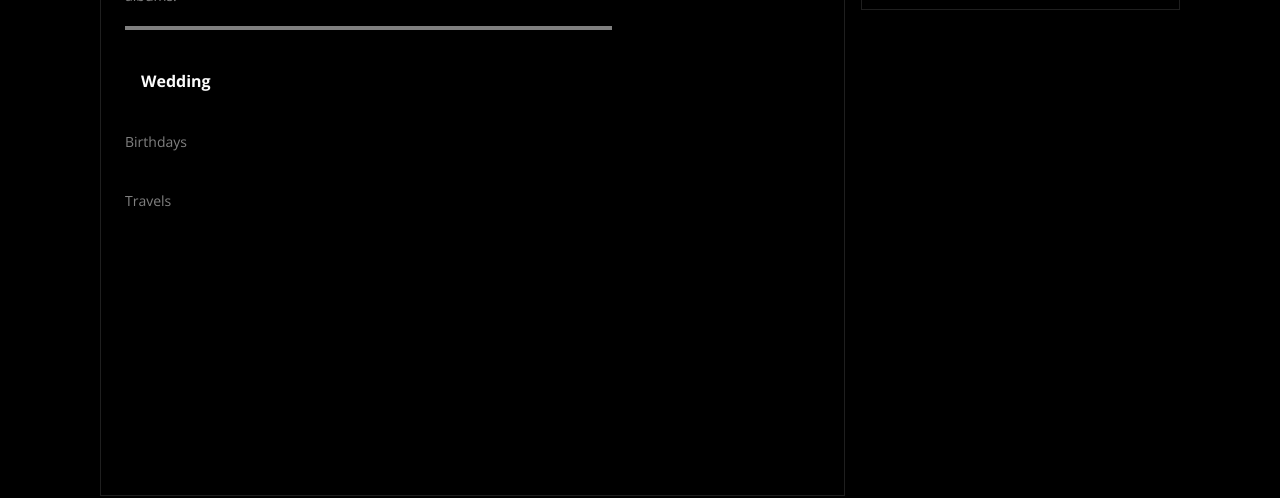
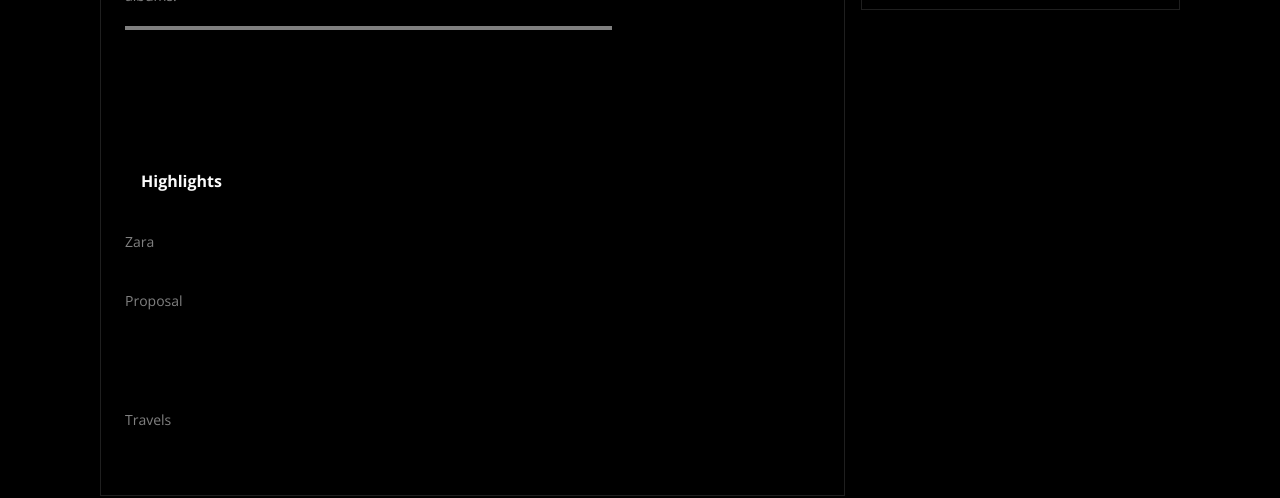
Before and after one commit to sarodcreator/Scarsarchive, a React (Create React App) app in the folder frontend/: page /gallery in a window 1280 px wide. Shown: the part 308-806 px from the top of the page. Built offline with nearby package versions, Linux system fonts and the light colour scheme.

Commit message:
Update menu.js

```diff
--- a/frontend/src/gallery/menu.js
+++ b/frontend/src/gallery/menu.js
@@ -28,11 +28,19 @@ import React, { useState } from 'react';
 import './index.css';
 
 const Menu = ({ setCategory }) => {
-  const [activeCategory, setActiveCategory] = useState('wedding'); // Default active category
+  const [activeCategory, setActiveCategory] = useState('birthday/highlight'); // Default active category
+  const [openMenus, setOpenMenus] = useState({
+    birthday: true, // Default open
+    wedding: false,
+  });
 
   const handleCategoryClick = (category) => {
     setCategory(category);
-    setActiveCategory(category); // Update active category
+    setActiveCategory(category);
+  };
+
+  const toggleMenu = (menu) => {
+    setOpenMenus((prev) => ({ ...prev, [menu]: !prev[menu] }));
   };
 
   return (
@@ -41,18 +49,72 @@ const Menu = ({ setCategory }) => {
       <p>Explore my portfolio featuring stunning photography, dynamic videography, and beautifully crafted albums.</p>
       <div className="divider"></div>
       <ul>
+        {/* Birthday Section */}
+        <li className="menu-heading" onClick={() => toggleMenu('birthday')}>
+          Birthdays {openMenus.birthday ? '▼' : '▶'}
+        </li>
+        {openMenus.birthday && (
+          <ul className="submenu">
+            <li
+              onClick={() => handleCategoryClick('birthday/highlight')}
+              className={`menu ${activeCategory === 'birthday/highlight' ? 'active' : ''}`}
+            >
+              Highlights
+            </li>
+            <li
+              onClick={() => handleCategoryClick('birthday/zara')}
+              className={`menu ${activeCategory === 'birthday/zara' ? 'active' : ''}`}
+            >
+              Zara
+            </li>
+          </ul>
+        )}
+
+        {/* Proposal Section */}
         <li
-          onClick={() => handleCategoryClick('wedding')}
-          className={`menu ${activeCategory === 'wedding' ? 'active' : ''}`}
+          onClick={() => handleCategoryClick('proposal')}
+          className={`menu ${activeCategory === 'proposal' ? 'active' : ''}`}
         >
-          Wedding
+          Proposal
         </li>
-        <li
-          onClick={() => handleCategoryClick('birthday')}
-          className={`menu ${activeCategory === 'birthday' ? 'active' : ''}`}
-        >
-          Birthdays
+
+        {/* Wedding Section */}
+        <li className="menu-heading" onClick={() => toggleMenu('wedding')}>
+          Wedding {openMenus.wedding ? '▼' : '▶'}
         </li>
+        {openMenus.wedding && (
+          <ul className="submenu">
+            <li className="menu-subheading">Traditional</li>
+            <ul className="submenu">
+              <li
+                onClick={() => handleCategoryClick('traditional/alex')}
+                className={`menu ${activeCategory === 'traditional/alex' ? 'active' : ''}`}
+              >
+                Alex
+              </li>
+              <li
+                onClick={() => handleCategoryClick('traditional/leila')}
+                className={`menu ${activeCategory === 'traditional/leila' ? 'active' : ''}`}
+              >
+                Leila
+              </li>
+              <li
+                onClick={() => handleCategoryClick('traditional/zara')}
+                className={`menu ${activeCategory === 'traditional/zara' ? 'active' : ''}`}
+              >
+                Zara
+              </li>
+            </ul>
+            <li
+              onClick={() => handleCategoryClick('white')}
+              className={`menu ${activeCategory === 'white' ? 'active' : ''}`}
+            >
+              White Wedding
+            </li>
+          </ul>
+        )}
+
+        {/* Travel Section */}
         <li
           onClick={() => handleCategoryClick('travel')}
           className={`menu ${activeCategory === 'travel' ? 'active' : ''}`}
```
